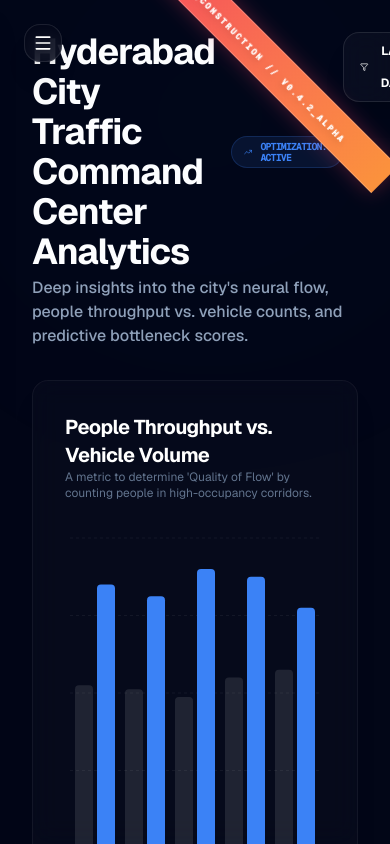
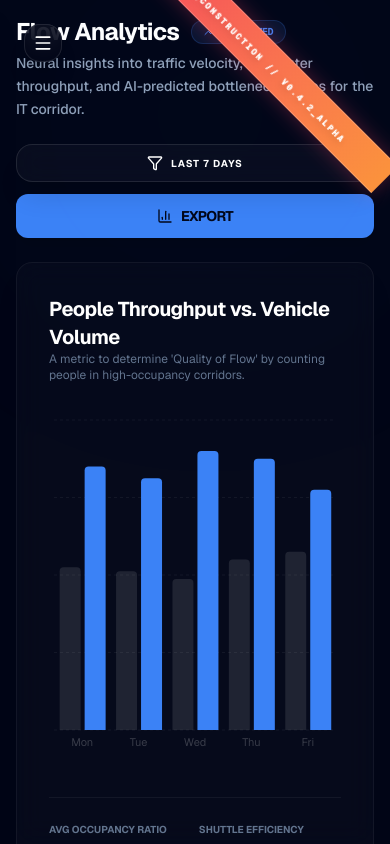
Before and after one commit to shreekrithi1/hydtraffic, a Next.js app: page /analytics in a window 390 px wide. Built offline with nearby package versions, Linux system fonts and the light colour scheme.

Commit message:
Enhance platform-wide responsiveness and fix text overlaps

```diff
--- a/src/app/analytics/page.tsx
+++ b/src/app/analytics/page.tsx
@@ -44,32 +44,32 @@ const bottleneckData = [
 
 export default function Analytics() {
   return (
-    <div className="flex-1 overflow-y-auto p-8 relative space-y-8 scrollbar-hide">
+    <div className="flex-1 overflow-y-auto p-4 md:p-8 relative space-y-6 md:space-y-8 scrollbar-hide font-sans">
       {/* Background Ambient Glows */}
       <div className="absolute top-[-10%] right-[-5%] w-[400px] h-[400px] bg-accent-blue opacity-[0.03] blur-[150px] rounded-full pointer-events-none" />
 
-      <div className="flex items-start justify-between">
+      <div className="flex flex-col lg:flex-row items-start justify-between gap-6">
         <div className="space-y-1">
-          <h1 className="text-4xl font-bold tracking-tight text-white flex items-center gap-4">
-            Hyderabad City Traffic Command Center Analytics
-            <div className="px-3 py-1 bg-accent-blue/10 border border-accent-blue/20 rounded-full flex items-center gap-2">
+          <h1 className="text-2xl md:text-4xl font-bold tracking-tight text-white flex flex-wrap items-center gap-3 md:gap-4">
+            Flow Analytics
+            <div className="px-3 py-1 bg-accent-blue/10 border border-accent-blue/20 rounded-full flex items-center gap-2 shrink-0">
                <TrendingUp className="w-3 h-3 text-accent-blue" />
-               <span className="text-[10px] font-bold text-accent-blue font-mono uppercase">OPTIMIZATION: ACTIVE</span>
+               <span className="text-[10px] font-bold text-accent-blue font-mono uppercase">OPTIMIZED</span>
             </div>
           </h1>
-          <p className="text-slate-400 font-medium max-w-2xl">
-            Deep insights into the city's neural flow, people throughput vs. vehicle counts, and predictive bottleneck scores.
+          <p className="text-sm text-slate-400 font-medium max-w-2xl leading-relaxed">
+            Neural insights into traffic velocity, commuter throughput, and AI-predicted bottleneck scores for the IT corridor.
           </p>
         </div>
 
-        <div className="flex gap-4">
-          <button className="px-4 py-2.5 glass-panel border-white/10 text-white font-bold text-xs flex items-center gap-2 hover:bg-white/5 transition-all">
+        <div className="flex flex-col sm:flex-row gap-3 w-full lg:w-auto shrink-0">
+          <button className="flex-1 sm:flex-none px-4 py-2.5 glass-panel border-white/10 text-white font-bold text-[10px] flex items-center justify-center gap-2 hover:bg-white/5 transition-all uppercase tracking-widest">
             <Filter className="w-4 h-4" />
-             LAST 7 DAYS
+             Last 7 Days
           </button>
-          <button className="px-6 py-3 rounded-xl bg-accent-blue text-background font-bold text-sm transition-all hover:scale-[1.03] active:scale-95 shadow-lg shadow-accent-blue/10 flex items-center gap-2">
+          <button className="flex-1 sm:flex-none px-6 py-3 rounded-xl bg-accent-blue text-background font-bold text-sm shadow-lg flex items-center justify-center gap-2 transition-transform active:scale-95 uppercase tracking-tighter">
              <BarChart3 className="w-4 h-4" />
-             EXPORT REPORT
+             Export
           </button>
         </div>
       </div>
--- a/src/app/incidents/page.tsx
+++ b/src/app/incidents/page.tsx
@@ -53,28 +53,28 @@ export default function Incidents() {
   ];
 
   return (
-    <div className="flex-1 overflow-y-auto p-8 relative space-y-8 scrollbar-hide">
+    <div className="flex-1 overflow-y-auto p-4 md:p-8 relative space-y-6 md:space-y-8 scrollbar-hide font-sans">
       {/* Background Ambient Glows */}
       <div className="absolute top-[-10%] right-[-5%] w-[400px] h-[400px] bg-accent-red opacity-[0.03] blur-[150px] rounded-full pointer-events-none" />
 
-      <div className="flex items-start justify-between">
+      <div className="flex flex-col lg:flex-row items-start justify-between gap-6">
         <div className="space-y-1">
-          <h1 className="text-4xl font-bold tracking-tight text-white flex items-center gap-4">
+          <h1 className="text-2xl md:text-4xl font-bold tracking-tight text-white flex flex-wrap items-center gap-3 md:gap-4">
             Incident Command
-            <div className="px-3 py-1 bg-accent-red/10 border border-accent-red/20 rounded-full flex items-center gap-2">
+            <div className="px-3 py-1 bg-accent-red/10 border border-accent-red/20 rounded-full flex items-center gap-2 shrink-0">
                <AlertTriangle className="w-3 h-3 text-accent-red" />
-               <span className="text-[10px] font-bold text-accent-red font-mono uppercase">LIVE_ALERTS_ACTIVE</span>
+               <span className="text-[10px] font-bold text-accent-red font-mono uppercase">ALERTS_LIVE</span>
             </div>
           </h1>
-          <p className="text-slate-400 font-medium max-w-2xl">
-            Real-time automated incident detection using the <span className="text-white font-bold">10-Second Threshold</span> rule from Hangzhou's City Brain.
+          <p className="text-sm text-slate-400 font-medium max-w-2xl leading-relaxed">
+            Real-time automated incident detection using the <span className="text-white font-bold tracking-tighter">10-Second Threshold</span> rule from Hangzhou's City Brain.
           </p>
         </div>
 
-        <div className="flex gap-4">
-          <button className="px-6 py-3 rounded-xl bg-accent-red text-background font-bold text-sm transition-all hover:scale-[1.03] active:scale-95 shadow-lg shadow-accent-red/10 flex items-center gap-2">
+        <div className="flex flex-col sm:flex-row gap-3 w-full lg:w-auto shrink-0">
+          <button className="w-full lg:w-auto px-6 py-3 rounded-xl bg-accent-red text-background font-bold text-sm shadow-lg flex items-center justify-center gap-2 transition-transform active:scale-95 uppercase tracking-tighter">
              <Zap className="w-4 h-4 fill-current" />
-             MASS EMERGENCY BROADCAST
+             Emergency Broadcast
           </button>
         </div>
       </div>
```
